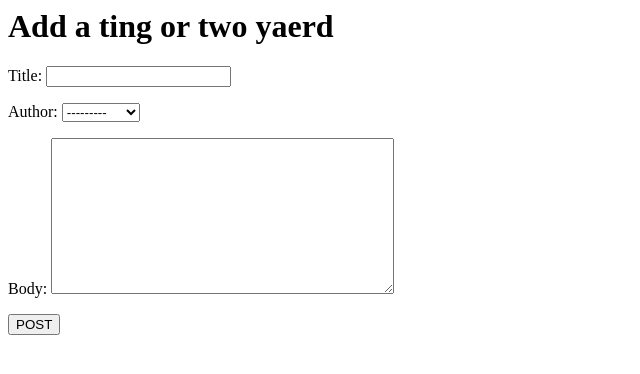
After one commit to static-div/_blog, a Django app: page /create_post/ in a window 1280 px wide. The commit adds this page. Shown: the top 374 px of the page, without its empty margins (0-640 px from the left). Run offline with Django 4.2, Linux system fonts and the light colour scheme; data comes from the database, SQL or seed files in the repository; both versions use the stored data as it was after the commit.

Commit message:
appended functionality to add blog posts from a template

```diff
--- a/blogProject/blogApp/models.py
+++ b/blogProject/blogApp/models.py
@@ -1,6 +1,6 @@
 from django.db import models
 from django.contrib.auth.models import User
-
+from django.urls import reverse
 
 class Post(models.Model):
     title = models.CharField(max_length=255)
@@ -9,3 +9,8 @@ class Post(models.Model):
 # used to convert an object of a model into a string representation. This method is called when you use the str() function on an object of a model, or when you print an object of a model.
     def __str__(self):
         return 'Author:' + self.title + '-' + str(self.author)
+
+#this allows user to post, redirect to created post
+    def get_absolute_url(self):
+       # return reverse('post_Detail', args=(str(self.id)) )
+       return reverse('home')
--- a/blogProject/blogApp/templates/home.html
+++ b/blogProject/blogApp/templates/home.html
@@ -1,4 +1,6 @@
 <h3> Blog posts </h3>
+<h5><a href="{% url 'post_Create' %}">Add Post</a></h5>
+
 <ul>
 {% for post in object_list %}
     <li><a href="{% url 'post_Detail' post.pk %}">{{ post.title}}</a>
--- /dev/null
+++ b/blogProject/blogApp/templates/post_Add.html
@@ -0,0 +1,10 @@
+
+<h1> Add a ting or two yaerd </h1>
+
+<form method="POST">
+
+    {% csrf_token %}
+    {{ form.as_p}}
+    <button> POST</button>
+
+</form>
--- a/blogProject/blogApp/templates/post_Detail.html
+++ b/blogProject/blogApp/templates/post_Detail.html
@@ -1,3 +1,3 @@
-<h1>{{ post.title }}</h1></br>
+<h1>{{ post.title_tag }}</h1></br>
 <P>BY:</P> {{ post.author.first_name }}</br></br>
 <h5> {{ post.body }}</h5>
--- a/blogProject/blogApp/urls.py
+++ b/blogProject/blogApp/urls.py
@@ -1,10 +1,11 @@
 
 from django.urls import path
 #from . import views
-from .views import home_View, detail_View
+from .views import home_View, detail_View, post_Add
 urlpatterns = [
     #path('', views.home, name="home"),
     path('', home_View.as_view(), name="home"),
     path('blog/<int:pk>', detail_View.as_view(), name="post_Detail"),
+    path('create_post/', post_Add.as_view(), name="post_Create")
 
 ]
--- a/blogProject/blogApp/views.py
+++ b/blogProject/blogApp/views.py
@@ -1,5 +1,5 @@
 from django.shortcuts import render
-from django.views.generic import ListView, DetailView
+from django.views.generic import ListView, DetailView, CreateView
 from .models import Post
 
 #def home(request):
@@ -12,3 +12,8 @@ class home_View(ListView):
 class detail_View(DetailView):
     model = Post
     template_name = 'post_Detail.html'
+
+class post_Add(CreateView):
+    model = Post
+    template_name ="post_Add.html"
+    fields = ("__all__")
```
Also changed, not shown: blogProject/blogApp/forms.py (added), blogProject/db.sqlite3.
